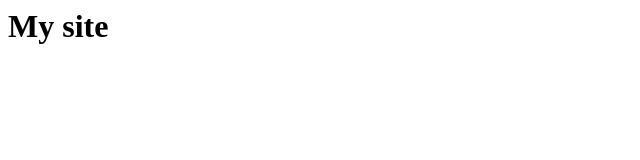
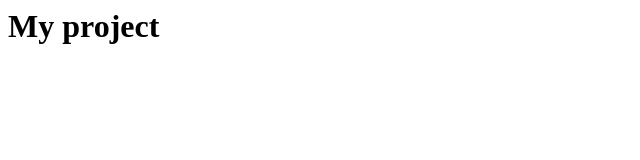
Before and after one commit to SunWW08/my-first-git, a plain HTML site: page index.html in a window 1280 px wide. Shown: the whole page, without its empty margins (0-640 px from the left). Drawn offline with Linux system fonts and the light colour scheme.

Commit message:
Update title

```diff
--- a/index.html
+++ b/index.html
@@ -1 +1 @@
-<h1>My site</h1>
+<h1>My project</h1>
```
